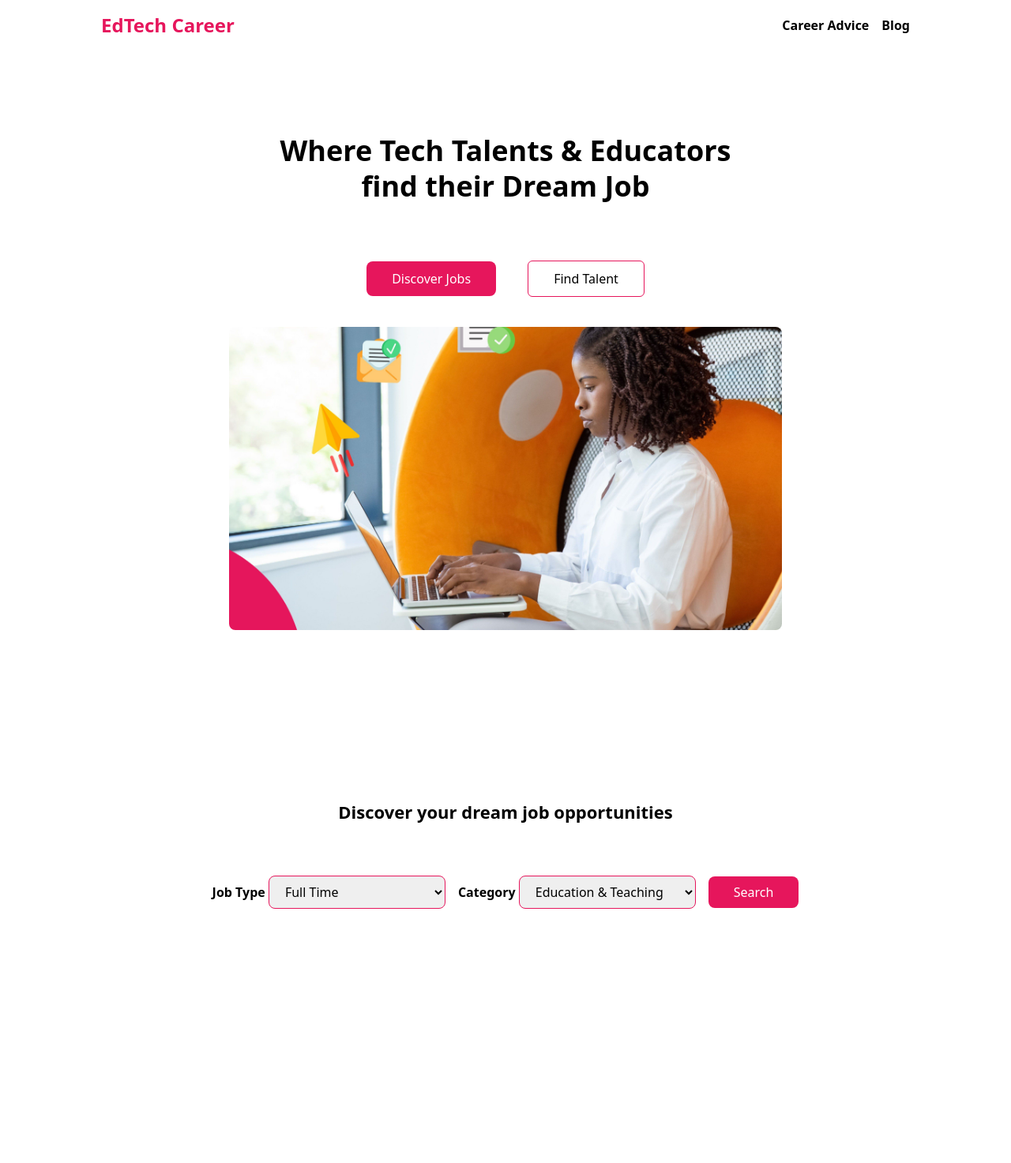
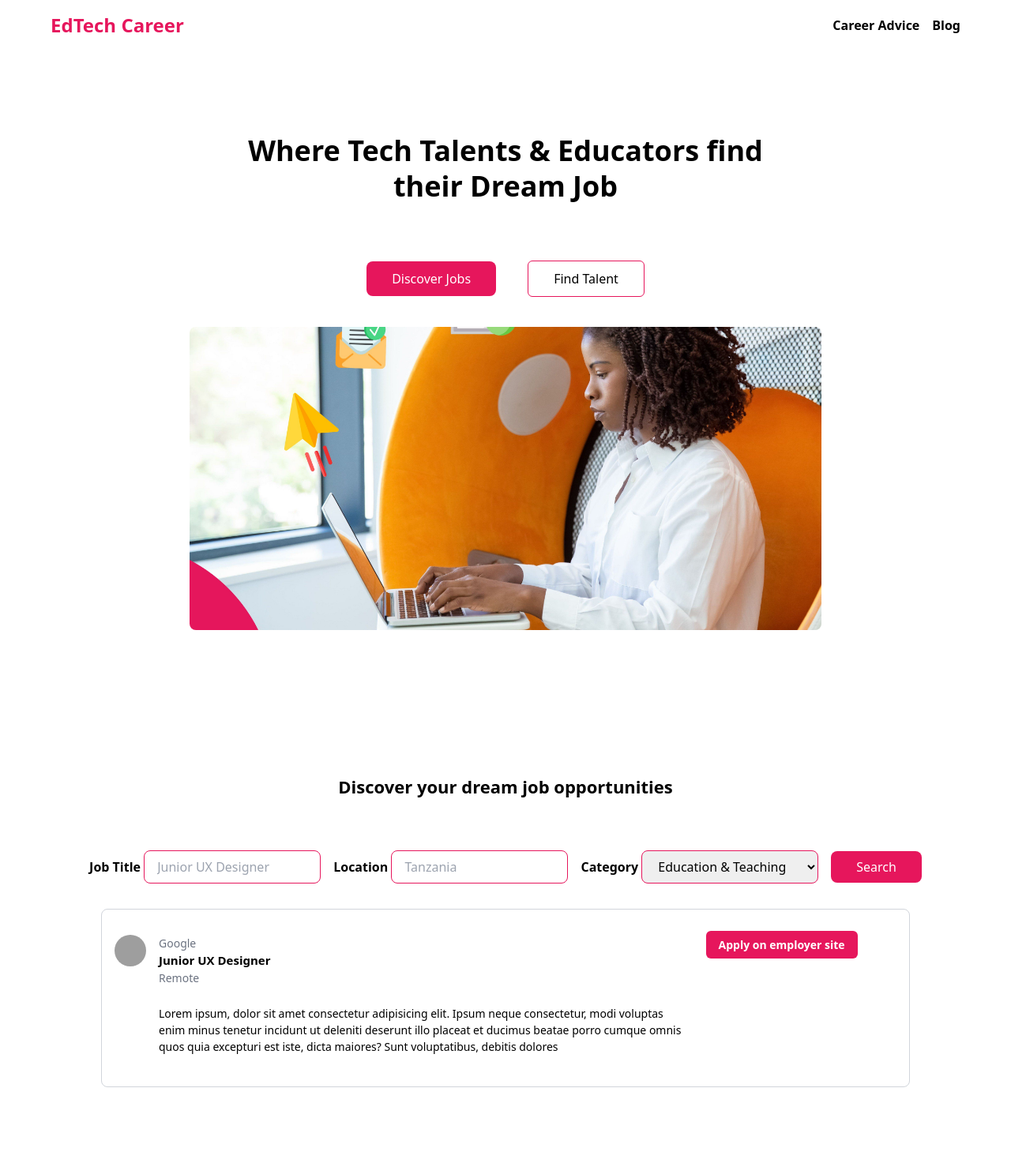
Before and after one commit to kitindi/ed-tech-career, a Flask app: page / in a window 1280 px wide. Shown: the whole page at 79% size. Before the commit the page ends 1151 px from the top, so only its background shows below. Run offline with Flask 3, Linux system fonts and the light colour scheme; some libraries are stand-ins or nearby versions; grey boxes are pictures that could not be loaded.

Commit message:
added the Job table and Job listing card

```diff
--- a/app.py
+++ b/app.py
@@ -18,6 +18,19 @@ class User(db.Model):
     password = db.Column(db.String(10), nullable=False)
 
 
+class JobPost(db.Model):
+    id = db.Column(db.Integer, primary_key=True)
+    title = db.Column(db.String(255), nullable=False)
+    category = db.Column(db.String(255), nullable=False)
+    job_type = db.Column(db.String(255), nullable=False)
+    description = db.Column(db.String(255), nullable=False)
+    salary = db.Column(db.String(255), nullable=False)
+    location = db.Column(db.String(255), nullable=False)
+    company = db.Column(db.String(255), nullable=False)
+    company_logo = db.Column(db.String(255), nullable=True)
+    company_website = db.Column(db.String(255), nullable=False)
+
+
 
 @app.route('/')
 def index():
--- a/templates/index.html
+++ b/templates/index.html
@@ -1,7 +1,7 @@
 {% extends 'base.html' %} {% block content %}
 <main class="px-8">
   <div class="w-full">
-    <header class="w-full max-w-5xl h-16 mx-auto flex flex-row items-center justify-between py-4">
+    <header class="w-full max-w-6xl h-16 mx-auto flex flex-row items-center justify-between py-4">
       <a href="" class="text-2xl font-bold text-[#E6165C]">EdTech Career</a>
       <nav>
         <ul class="flex items-center gap-4">
@@ -11,9 +11,9 @@
         </ul>
       </nav>
     </header>
-    <div class="w-full max-w-5xl mx-auto h-screen">
+    <div class="w-full max-w-6xl mx-auto h-screen">
       <div class="w-full max-w-4xl mx-auto h-[350px] flex justify-center py-24">
-        <div class="max-w-[600px]">
+        <div class="max-w-[700px]">
           <h1 class="text-4xl text-center font-bold py-2 leading-tight">Where Tech Talents & Educators find their Dream Job</h1>
           <p class="py-4"></p>
           <div class="flex items-center justify-center gap-10 my-8">
@@ -25,14 +25,14 @@
         </div>
       </div>
       <div class="hidden w-full h-[500px] md:block">
-        <div class="w-full max-w-[700px] mx-auto h-full">
+        <div class="w-full max-w-[800px] mx-auto h-full">
           <img src="{{url_for('static', filename="images/banner.jpeg")}}" alt="" class="w-full rounded-lg object-cover h-96">
         </div>
       </div>
     </div>
   </div>
   <!-- Job listing -->
-  <div class="w-full max-w-5xl mx-auto py-32 mt-5" id="job-list">
+  <div class="w-full max-w-6xl mx-auto py-24 mt-5" id="job-list">
     <div>
       <h2 class="text-[22px] font-semibold text-center">Discover your dream job opportunities</h2>
       <!-- filters -->
@@ -40,24 +40,17 @@
         <form action="">
           <div class="flex items-center justify-center gap-4 mt-8">
             <div>
-              <label for="job-type" class="text-[16px] font-semibold">Job Type</label>
-              <select name="job-type" id="job-type" class="w-56 px-4 py-2 border border-[#E6165C] rounded-lg">
-                <option value="full-time">Full Time</option>
-                <option value="part-time">Part Time</option>
-                <option value="contract">Contract</option>
-              </select>
+              <label for="job-location" class="text-[16px] font-semibold">Job Title</label>
+              <input name="job_title" id="job_title" class="w-56 px-4 py-2 border border-[#E6165C] rounded-lg" placeholder="Junior UX Designer" />
             </div>
-            <!-- <div>
+
+            <div class="">
               <label for="job-location" class="text-[16px] font-semibold">Location</label>
-              <select name="job-location" id="job-location" class="w-48 px-4 py-2 border border-[#E6165C] rounded-lg">
-                <option value="lagos">Lagos</option>
-                <option value="abuja">Abuja</option>
-                <option value="portharcourt">Portharcourt</option>
-              </select>
-            </div> -->
+              <input name="job_location" id="job_location" class="w-56 px-4 py-2 border border-[#E6165C] rounded-lg" placeholder="Tanzania" />
+            </div>
             <div>
               <label for="job-category" class="text-[16px] font-semibold">Category</label>
-              <select name="job-category" id="job-category" class="w-56 px-4 py-2 border border-[#E6165C] rounded-lg">
+              <select name="job_category" id="job_category" class="w-56 px-4 py-2 border border-[#E6165C] rounded-lg">
                 <option value="education-teaching">Education & Teaching</option>
                 <option value="software-engineering">Software Engineering</option>
                 <option value="product-management">Product Management</option>
@@ -71,6 +64,36 @@
         </form>
       </div>
     </div>
+    <div>
+      <!-- Job card -->
+      <div class="w-full max-w-5xl mx-auto border border-gray-300 rounded-lg pt-8 pb-4 px-4">
+        <div class="">
+          <div class="grid grid-cols-12 gap-2">
+            <div class="col-span-9 flex items-start gap-4">
+              <img
+                src="https://w7.pngwing.com/pngs/477/150/png-transparent-illustrator-computer-icons-adobe-systems-logo-illustration-angle-text-trademark-thumbnail.png"
+                alt=""
+                class="w-10 h-10 object-cover rounded-full"
+              />
+              <div>
+                <p class="text-[14px] text-[#6B7280]">Google</p>
+                <h3 class="text-[15px] font-semibold">Junior UX Designer</h3>
+                <p class="text-[14px] text-[#6B7280]">Remote</p>
+                <div class="py-6 pr-4">
+                  <p class="text-[14px]">
+                    Lorem ipsum, dolor sit amet consectetur adipisicing elit. Ipsum neque consectetur, modi voluptas enim minus tenetur incidunt ut deleniti
+                    deserunt illo placeat et ducimus beatae porro cumque omnis quos quia excepturi est iste, dicta maiores? Sunt voluptatibus, debitis dolores
+                  </p>
+                </div>
+              </div>
+            </div>
+            <div class="col-span-3">
+              <a href="" class="text-[14px] text-white font-semibold bg-[#E6165C] hover:bg-[#E6165C]/90 px-4 py-2 rounded-md">Apply on employer site</a>
+            </div>
+          </div>
+        </div>
+      </div>
+    </div>
   </div>
 </main>
 {% endblock content %}
```
